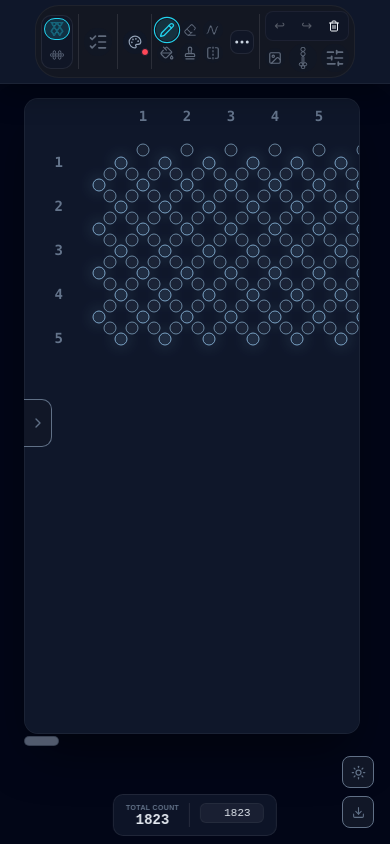
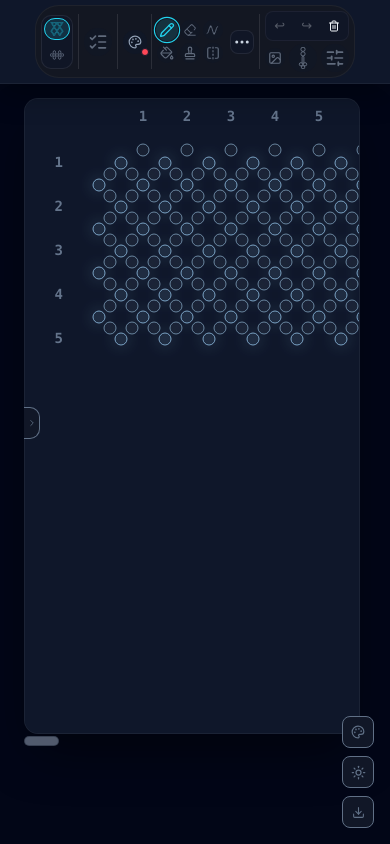
Before and after one commit to anaseal/Utochka, a React (Vite) app: page / in a window 390 px wide. Built offline with nearby package versions, Linux system fonts and the light colour scheme.

Commit message:
статистика <720

```diff
--- a/src/components/Editor/CanvasView/CanvasView.css
+++ b/src/components/Editor/CanvasView/CanvasView.css
@@ -463,36 +463,78 @@
    исключительно чтобы порядок в файле (общий → ≤1024 → ≤767.98) гарантированно
    давал победу самому узкому подходящему тиру.
 
-   Высота здесь тоже переопределена, а не унаследована из тиров выше — те
-   вычитают var(--stats-reserve), а хук useStatsReserve меряет расстояние от
-   ВЕРХА .stats до низа viewport. Раньше .stats была плашкой у самого низа
-   (bottom: 8px), и это расстояние примерно совпадало с её высотой. Теперь
-   .stats — верхняя из трёх иконок стека (bottom: 96px, см. CanvasStats.css) —
-   тот же замер даёт ~130px (её высота + пустота под ней до низа экрана),
-   хотя эта пустота уже ничем не занята: кнопки стека при своей ширине
-   учтены выше через резерв по ширине, а не по высоте. Подставлять
-   --stats-reserve в высоту здесь одновременно неверно (даёт вымышленный
-   резерв) и не нужно — заменяем на такой же плоский отступ 16px, что и в
-   .thread-trace-controls/.export-btn (bottom: 16px) у их нижнего края. */
+   Ширинный резерв (56px) остаётся привязан ИСКЛЮЧИТЕЛЬНО к ландшафту и
+   ширинным тирам ≥768px — на узких портретных экранах (<720px, см. блок
+   высоты ниже) от него сознательно отказались: 56px резерва при видимой
+   ширине ~240-260px карточки (320-360px viewport) — это четверть и больше
+   всей карточки, заметно бо́льшая доля, чем на широких landscape-вьюпортах,
+   для которых резерв изначально считался. Там, где карточка и так близка к
+   краю экрана (портрет, самые узкие устройства), три иконки стека просто
+   наплывают на её угол, как раньше делали .export-btn/.canvas-theme-toggle
+   на этих же ширинах до появления .stats в этом стеке — тот же приём, тот
+   же прецедент, лишний зазор не нужен.
+
+   Высота, в отличие от ширины, переопределена и для узких портретных
+   экранов (max-width: 720px, через запятую/OR с ландшафтным условием) — тут
+   выигрыш нужен независимо от заезда карточки под кнопки. Формула не
+   наследуется из тиров выше — те вычитают var(--stats-reserve), а хук
+   useStatsReserve меряет расстояние от ВЕРХА .stats до низа viewport. Раньше
+   .stats была плашкой у самого низа (bottom: 8px), и это расстояние примерно
+   совпадало с её высотой. Теперь .stats — верхняя из трёх иконок стека
+   (bottom: 96px, см. CanvasStats.css) — тот же замер даёт ~130px (её высота +
+   пустота под ней до низа экрана), хотя эта пустота уже ничем не занята (а
+   на портретных ширинах и подавно — там кнопки вообще не резервируют себе
+   отдельную полосу, см. выше). Подставлять --stats-reserve в высоту здесь
+   одновременно неверно (даёт вымышленный резерв) и не нужно — заменяем на
+   такой же плоский отступ 16px, что и в .thread-trace-controls/.export-btn
+   (bottom: 16px) у их нижнего края. */
 @media (orientation: landscape) and (max-height: 500px) {
   .canvas__svg-frame {
     width: min(1200px, calc(100vw - 106px - var(--sidebar-width)));
+  }
+}
+@media (max-width: 1024px) and (orientation: landscape) and (max-height: 500px) {
+  .canvas__svg-frame {
+    width: min(1200px, calc(100vw - 92px - var(--sidebar-width)));
+  }
+}
+@media (max-width: 767.98px) and (orientation: landscape) and (max-height: 500px) {
+  .canvas__svg-frame {
+    width: min(1200px, calc(100vw - 80px - var(--sidebar-width)));
+  }
+}
+@media (orientation: landscape) and (max-height: 500px) {
+  .canvas__svg-frame {
     height: min(650px, calc(100vh - var(--palette-height) - 50px - 16px));
     height: min(650px, calc(100dvh - var(--palette-height) - 50px - 16px));
   }
 }
 @media (max-width: 1024px) and (orientation: landscape) and (max-height: 500px) {
   .canvas__svg-frame {
-    width: min(1200px, calc(100vw - 92px - var(--sidebar-width)));
     height: min(650px, calc(100vh - var(--palette-height) - 24px - 16px));
     height: min(650px, calc(100dvh - var(--palette-height) - 24px - 16px));
   }
 }
-@media (max-width: 767.98px) and (orientation: landscape) and (max-height: 500px) {
+@media (max-width: 767.98px) and (orientation: landscape) and (max-height: 500px), (max-width: 720px) {
   .canvas__svg-frame {
-    width: min(1200px, calc(100vw - 80px - var(--sidebar-width)));
     height: min(650px, calc(100vh - var(--palette-height) - 14px - 16px));
     height: min(650px, calc(100dvh - var(--palette-height) - 14px - 16px));
+  }
+}
+
+/* Узкий портретный экран (<720px, см. .canvas__svg-frame выше) — карточка
+   холста сама заметно уже (≤767.98px формула её не трогает, ~240-280px), и
+   ручка 28×48px на этом фоне непропорционально крупная. Сжимаем её и шеврон
+   внутри (svg — единственный способ переопределить lucide-иконку с фиксированным
+   size-пропом из CanvasView.tsx). */
+@media (max-width: 720px) {
+  .span-controls-toggle {
+    width: 16px;
+    height: 32px;
+  }
+  .span-controls-toggle svg {
+    width: 10px;
+    height: 10px;
   }
 }
 
```
Also changed, not shown: src/components/Editor/CanvasStats/CanvasStats.css (+23 -12 lines), src/spec.md (+3 -3 lines).
